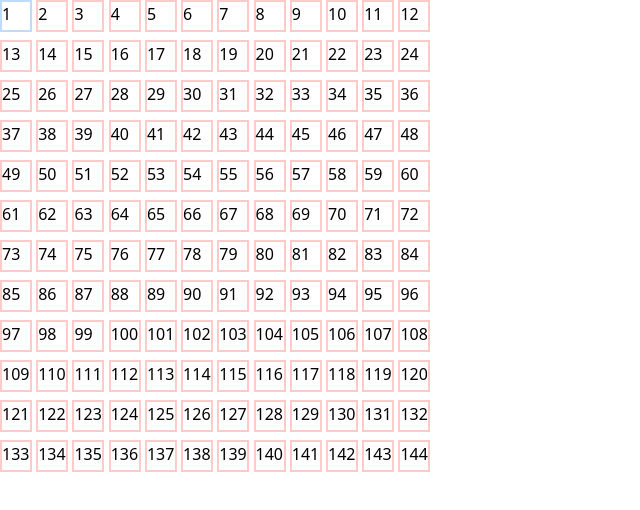
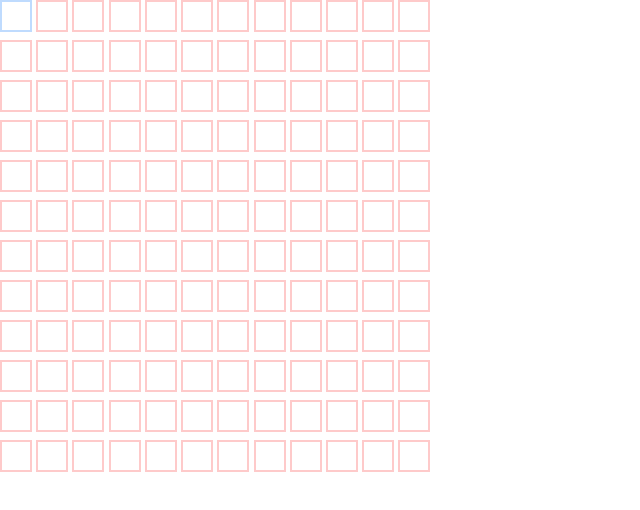
Before and after one commit to jchen396/GRAMANA, a Next.js app: page / in a window 1280 px wide. Shown: the top 510 px of the page, without its empty margins (0-640 px from the left). Built offline with nearby package versions, Linux system fonts and the light colour scheme.

Commit message:
can now access individual boxes in the grid

```diff
--- a/components/PlayScreen.tsx
+++ b/components/PlayScreen.tsx
@@ -2,17 +2,25 @@ import React, { useState } from "react";
 
 
 
-const PlayScreen = () => {
-  let initialArr = []
+const PlayScreen= () => {
+  let initialArr:string[] = []
   for(let i = 0; i < 144; i++){
-    initialArr.push(null)
+    initialArr.push("")
   }
   const [tiles, setTiles] = useState(initialArr)
   console.log(tiles)
+  const selectTile = (key: number) => {
+    const clickText:string = 'P'
+    setTiles([
+    ...tiles.slice(0, key),
+    clickText,
+    ...tiles.slice(key + 1, tiles.length)
+  ])
+  }
   return <div className="grid grid-cols-12 gap-2 s:w-full md:w-1/2 lg:w-1/3 h-1/2">
 
     {tiles.map((value,key) => (
-      <div className="s:w-6 s:h-6 w-8 h-8 border-2 border-red-200 hover:border-blue-200" key={key}>{key+1}</div>
+      <div className="s:w-6 s:h-6 w-8 h-8 border-2 border-red-200 hover:border-blue-200 flex justify-center items-center" onClick={() => selectTile(key)} key={key}>{value}</div>
     )
     )}
 
```
